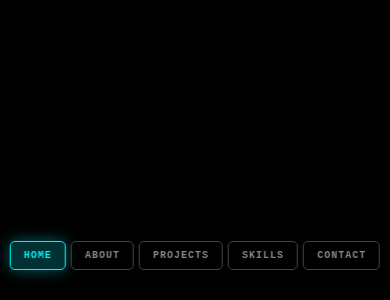
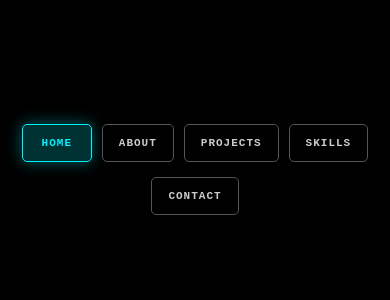
Before and after one commit to Jay-Naik2526/3d-portfolio, a React (Vite) app: page / in a window 390 px wide. Shown: the part 544-844 px from the top of the page. Built offline with nearby package versions, Linux system fonts and the light colour scheme; no server answers.

Commit message:
Fixed mobile Responsiveness

```diff
--- a/src/components/AboutPanel.jsx
+++ b/src/components/AboutPanel.jsx
@@ -4,7 +4,7 @@ import { Text, Float } from '@react-three/drei';
 import { easing } from 'maath';
 import { aboutMe, myProfile } from '../data';
 
-function HexNode({ position, title, content, color = "#00f3ff", scale = 1 }) {
+function HexNode({ position, title, content, color = "#00f3ff", scale = 1, maxWidth = 3 }) {
   const lineLength = Math.sqrt(position[0]**2 + position[1]**2);
   const angle = Math.atan2(position[1], position[0]);
 
@@ -27,7 +27,7 @@ function HexNode({ position, title, content, color = "#00f3ff", scale = 1 }) {
           <Text position={[0, 0.8, 0]} fontSize={0.25} color={color} anchorX="center" fontWeight="bold">
             {title}
           </Text>
-          <Text position={[0, 0, 0]} fontSize={0.16} color="white" anchorX="center" anchorY="middle" maxWidth={3} textAlign="center" lineHeight={1.3}>
+          <Text position={[0, 0, 0]} fontSize={0.16} color="white" anchorX="center" anchorY="middle" maxWidth={maxWidth} textAlign="center" lineHeight={1.3}>
             {content}
           </Text>
         </group>
@@ -39,7 +39,18 @@ function HexNode({ position, title, content, color = "#00f3ff", scale = 1 }) {
 export default function AboutPanel({ visible }) {
   const group = useRef();
   const { viewport } = useThree();
+
+  // --- ROBUST RESPONSIVE LOGIC ---
   const isMobile = viewport.width < 7;
+
+  // Calculate dynamic positions based on available screen width
+  // 'vw' acts like a percentage of the 3D viewport width
+  const vw = viewport.width;
+  const vh = viewport.height;
+
+  // Clamp values so they don't get too spread out on tablets or too squished on tiny phones
+  const xSpread = isMobile ? Math.min(vw * 0.35, 2.0) : 4.5;
+  const ySpread = isMobile ? Math.min(vh * 0.35, 4.5) : 2.0;
 
   if (!aboutMe || !myProfile) return null;
 
@@ -47,23 +58,22 @@ export default function AboutPanel({ visible }) {
     easing.damp3(group.current.position, visible ? [0, 0, 0] : [-30, 0, 0], 0.4, delta);
   });
 
-  // --- RESPONSIVE POSITIONS ---
-  // Desktop: Wide X shape
-  // Mobile: Compressed Diamond shape
   const layout = isMobile ? {
-      bio: [0, 3.8, 0],     // Top
-      edu: [0, -3.8, 0],    // Bottom
-      lead: [-2.2, -0.5, 0], // Left (Tighter)
-      tech: [2.2, -0.5, 0],  // Right (Tighter)
-      headerY: 5.5,
-      nodeScale: 0.8
+      bio: [0, ySpread, 0],      // Top
+      edu: [0, -ySpread, 0],     // Bottom
+      lead: [-xSpread, -0.5, 0], // Left
+      tech: [xSpread, -0.5, 0],  // Right
+      headerY: ySpread + 1.5,
+      nodeScale: 0.6,
+      textWidth: 2.0
   } : {
       bio: [-4.5, 2, 0],
       edu: [4.5, 2, 0],
       lead: [-4.5, -2, 0],
       tech: [4.5, -2, 0],
       headerY: 3.5,
-      nodeScale: 1
+      nodeScale: 1,
+      textWidth: 3
   };
 
   return (
@@ -84,10 +94,10 @@ export default function AboutPanel({ visible }) {
         {myProfile.name.toUpperCase()}
       </Text>
 
-      <HexNode position={layout.bio} title="PROFILE SCAN" content={aboutMe.bio} scale={layout.nodeScale} />
-      <HexNode position={layout.edu} title="ACADEMICS" content={aboutMe.education} scale={layout.nodeScale} />
-      <HexNode position={layout.lead} title="LEADERSHIP" content="Web Dev Lead @ GDG on Campus" scale={layout.nodeScale} />
-      <HexNode position={layout.tech} title="TOOLKIT" content="VS Code, Git, Figma, Vercel" scale={layout.nodeScale} />
+      <HexNode position={layout.bio} title="PROFILE SCAN" content={aboutMe.bio} scale={layout.nodeScale} maxWidth={layout.textWidth} />
+      <HexNode position={layout.edu} title="ACADEMICS" content={aboutMe.education} scale={layout.nodeScale} maxWidth={layout.textWidth} />
+      <HexNode position={layout.lead} title="LEADERSHIP" content="Web Dev Lead @ GDG on Campus" scale={layout.nodeScale} maxWidth={layout.textWidth} />
+      <HexNode position={layout.tech} title="TOOLKIT" content="VS Code, Git, Figma, Vercel" scale={layout.nodeScale} maxWidth={layout.textWidth} />
     </group>
   );
 }
--- a/src/components/HologramScene.jsx
+++ b/src/components/HologramScene.jsx
@@ -1,40 +1,55 @@
 import { OrbitControls, PerspectiveCamera, Stars } from '@react-three/drei';
 import { EffectComposer, Bloom, Vignette } from '@react-three/postprocessing';
-import { useThree } from '@react-three/fiber';
+import { useThree, useFrame } from '@react-three/fiber';
+import * as THREE from 'three';
 
 // Import all modular components
 import HologramCore from './HologramCore';
-import HomeHeader from './HomeHeader'; // <-- NEW IMPORT
+import HomeHeader from './HomeHeader';
 import AboutPanel from './AboutPanel';
 import ProjectGallery from './ProjectGallery';
 import SkillsCloud from './SkillsCloud';
 import ContactPanel from './ContactPanel';
 
 function SceneRig() {
-  const { viewport } = useThree();
-  const isMobile = viewport.width < 7;
+  const { camera, size } = useThree();
 
-  // Base Camera Z position (Pulled back for all content)
-  const cameraZ = isMobile ? 18 : 13;
+  useFrame(() => {
+    const aspect = size.width / size.height;
+    const isMobile = size.width < 768;
 
-  return <PerspectiveCamera makeDefault position={[0, 0, cameraZ]} />;
+    // Dynamic Z: Calculates distance based on narrowness of screen
+    const targetZ = isMobile ? 20 / aspect : 13;
+
+    // Clamp the max distance to 25 so it doesn't go too far on long phones
+    const finalZ = Math.min(targetZ, 25);
+
+    camera.position.lerp(new THREE.Vector3(0, 0, finalZ), 0.1);
+    camera.updateProjectionMatrix();
+  });
+
+  return null;
 }
 
 export default function HologramScene({ mode }) {
   return (
     <>
+      <PerspectiveCamera makeDefault position={[0, 0, 15]} />
       <SceneRig />
 
       <OrbitControls
-        enableZoom={false} enablePan={false} maxPolarAngle={Math.PI / 1.8}
-        autoRotate={mode === "HOME"} autoRotateSpeed={0.5}
+        enableZoom={false}
+        enablePan={false}
+        maxPolarAngle={Math.PI / 1.8}
+        autoRotate={mode === "HOME"}
+        autoRotateSpeed={0.5}
       />
 
       <color attach="background" args={['#000000']} />
       <Stars radius={50} count={3000} factor={4} fade speed={1} />
 
       {/* 1. HOME SCREEN COMPONENTS */}
-      <HomeHeader visible={mode === "HOME"} /> {/* <-- RENDER THE HEADER */}
+      <HomeHeader visible={mode === "HOME"} />
       <HologramCore visible={mode === "HOME"} />
 
       {/* 2. OTHER COMPONENTS */}
--- a/src/components/HomeHeader.jsx
+++ b/src/components/HomeHeader.jsx
@@ -1,5 +1,5 @@
 import { useRef } from 'react';
-import { useFrame, useThree } from '@react-three/fiber'; // <-- MUST BE PRESENT
+import { useFrame, useThree } from '@react-three/fiber';
 import { Text } from '@react-three/drei';
 import { easing } from 'maath';
 
@@ -8,10 +8,10 @@ export default function HomeHeader({ visible }) {
   const { viewport } = useThree();
   const isMobile = viewport.width < 7;
 
-  // --- RESPONSIVE SETTINGS ---
-  const targetY = isMobile ? 5.5 : 3.5;
+  // FIXED: Lowered mobile target Y from 5.5 to 4.5 to prevent cutting
+  const targetY = isMobile ? 4.5 : 3.5;
   const fontSize = isMobile ? 0.35 : 0.6;
-  const lineGap = isMobile ? 0.35 : 0;
+  const lineGap = isMobile ? 0.30 : 0;
 
   useFrame((state, delta) => {
     easing.damp3(groupRef.current.position, visible ? [0, targetY, 0] : [0, 10, 0], 0.5, delta);
@@ -20,7 +20,6 @@ export default function HomeHeader({ visible }) {
   return (
     <group ref={groupRef}>
       {isMobile ? (
-        // --- MOBILE VIEW: Two Lines with Gap ---
         <>
           <Text
             position={[0, lineGap, 0]}
@@ -46,7 +45,6 @@ export default function HomeHeader({ visible }) {
           </Text>
         </>
       ) : (
-        // --- PC VIEW: Single Line ---
         <Text
           position={[0, 0, 0]}
           fontSize={fontSize}
--- a/src/components/UI.jsx
+++ b/src/components/UI.jsx
@@ -1,52 +1,69 @@
+import { useEffect, useState } from "react";
+
 export default function UI({ currentMode, setCurrentMode }) {
-    // NOTE: setControls is removed as the buttons are gone.
+  const [isMobile, setIsMobile] = useState(window.innerWidth < 768);
 
-    const isMobile = window.innerWidth < 768;
+  useEffect(() => {
+    const handleResize = () => setIsMobile(window.innerWidth < 768);
+    window.addEventListener("resize", handleResize);
+    return () => window.removeEventListener("resize", handleResize);
+  }, []);
 
   const buttons = ["HOME", "ABOUT", "PROJECTS", "SKILLS", "CONTACT"];
 
   return (
-      <>
-        {/* 1. MAIN NAVIGATION BUTTONS (Visible on ALL screens) */}
-        <div style={{
-            position: 'absolute',
-            bottom: '30px',
-            left: '50%',
-            transform: 'translateX(-50%)',
-            display: 'flex',
-            gap: isMobile ? '5px' : '20px',
-            zIndex: 10,
-            width: isMobile ? '95%' : 'auto',
-            justifyContent: 'center',
-            flexWrap: isMobile ? 'wrap' : 'nowrap',
-            padding: '0 5px',
-            pointerEvents: 'none'
-        }}>
+    <div
+      style={{
+        position: "absolute",
+        // Moved up to 80px to safely clear any mobile bottom navigation bars
+        bottom: "80px",
+        left: "50%",
+        transform: "translateX(-50%)",
+        display: "flex",
+        gap: isMobile ? "10px" : "20px",
+        // High Z-Index to ensure it sits ON TOP of everything
+        zIndex: 1000,
+        width: isMobile ? "100%" : "auto",
+        justifyContent: "center",
+        flexWrap: "wrap",
+        padding: "0 10px",
+        // Add safe area padding for modern phones
+        paddingBottom: "env(safe-area-inset-bottom, 20px)",
+        pointerEvents: "none",
+      }}
+    >
       {buttons.map((btn) => (
         <button
           key={btn}
           onClick={() => setCurrentMode(btn)}
           style={{
-                        pointerEvents: 'auto',
-                        background: currentMode === btn ? 'rgba(0, 243, 255, 0.2)' : 'rgba(0, 0, 0, 0.5)',
-                        border: `1px solid ${currentMode === btn ? '#00f3ff' : '#444'}`,
-                        color: currentMode === btn ? '#00f3ff' : '#888',
+            pointerEvents: "auto",
+            background:
+              currentMode === btn ? "rgba(0, 243, 255, 0.2)" : "rgba(0, 0, 0, 0.6)",
+            border: `1px solid ${currentMode === btn ? "#00f3ff" : "#555"}`,
+            color: currentMode === btn ? "#00f3ff" : "#ccc",
 
-                        padding: isMobile ? '8px 8px' : '15px 40px',
-                        fontSize: isMobile ? '10px' : '18px',
-                        fontFamily: 'monospace', fontWeight: 'bold', letterSpacing: '1px',
-                        cursor: 'pointer', backdropFilter: 'blur(10px)', borderRadius: '5px',
-                        boxShadow: currentMode === btn ? '0 0 15px rgba(0, 243, 255, 0.4)' : 'none',
+            padding: isMobile ? "12px 16px" : "15px 40px",
+            fontSize: isMobile ? "11px" : "18px",
+            fontFamily: "monospace",
+            fontWeight: "bold",
+            letterSpacing: "1px",
+            cursor: "pointer",
+            backdropFilter: "blur(10px)",
+            borderRadius: "5px",
+            boxShadow:
+              currentMode === btn
+                ? "0 0 15px rgba(0, 243, 255, 0.4)"
+                : "0 0 5px rgba(0,0,0,0.5)",
 
-                        flexGrow: isMobile ? 1 : 0,
-                        minWidth: isMobile ? '50px' : 'auto'
+            flex: isMobile ? "0 1 auto" : "0 0 auto",
+            marginBottom: isMobile ? "5px" : "0", // Spacing if they wrap
+            minWidth: isMobile ? "70px" : "auto",
           }}
         >
           {btn}
         </button>
       ))}
     </div>
-        {/* ALL SLIDING ARROW BUTTONS REMOVED */}
-      </>
   );
 }
```
Also changed, not shown: src/components/ProjectGallery.jsx (+6 -21 lines), src/components/SkillsCloud.jsx (+1 -11 lines). Lines whose indentation alone changed are shown as unchanged.
